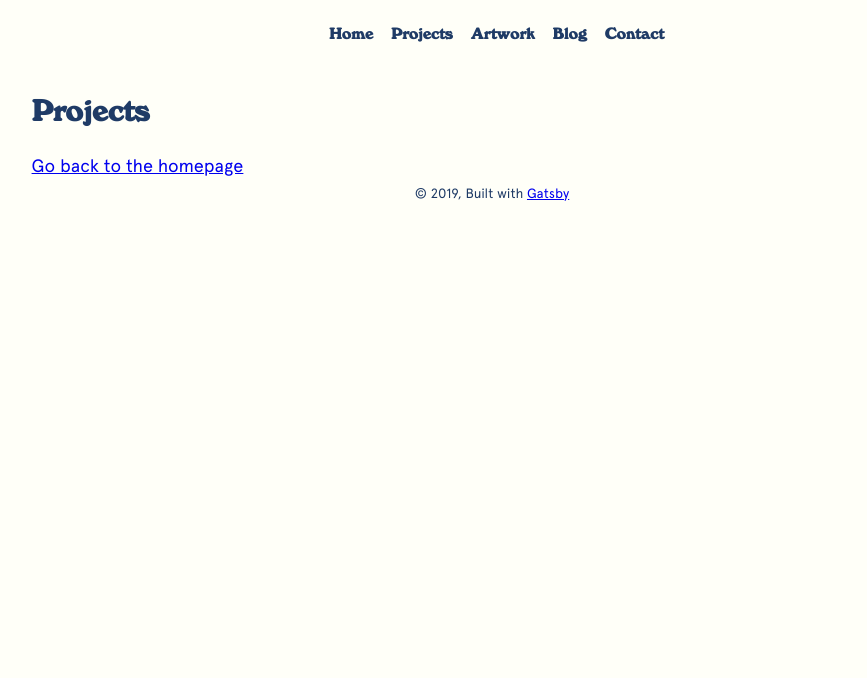
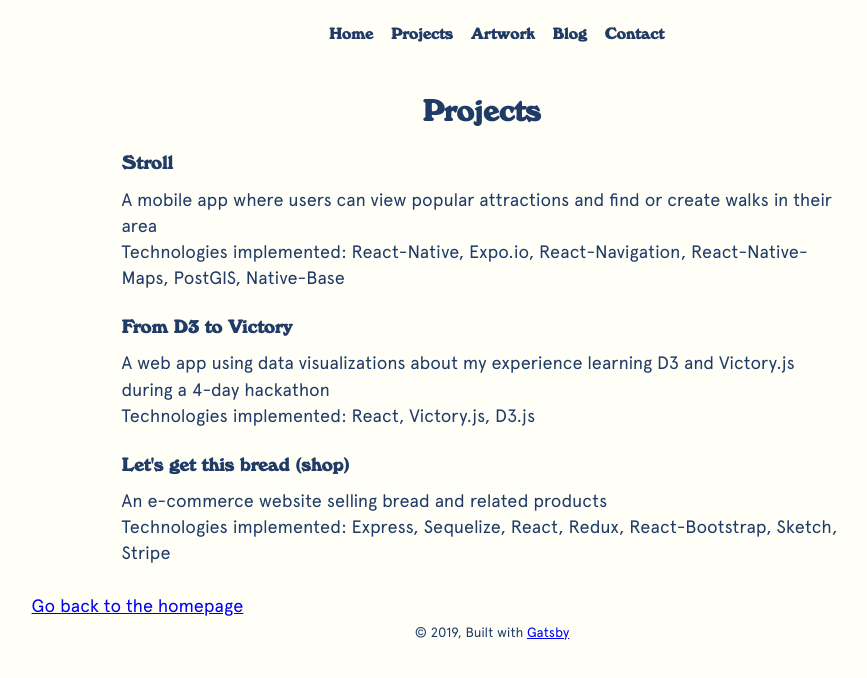
Before and after one commit to michelle-hoang/gatsby-site, a Gatsby site: page /projects in a window 1280 px wide. Shown: the whole page, without its empty margins (148-1015 px from the left). Built offline with nearby package versions, Linux system fonts and the light colour scheme; Gatsby itself is replaced by a stand-in of ours.

Commit message:
updated browser formatting

```diff
--- a/src/components/about.js
+++ b/src/components/about.js
@@ -4,9 +4,6 @@ import Image from "./image"
 export const About = () => {
   return (
     <div>
-      <div>
-        <h3>About Me</h3>
-      </div>
       <div className="about">
         <div
           className="pic"
@@ -16,6 +13,7 @@ export const About = () => {
             marginBottom: `1.45rem`,
           }}
         >
+          <h3 style={{ textAlign: "center" }}>About Me</h3>
           <Image />
         </div>
         <div className="info">
--- a/src/components/layout.css
+++ b/src/components/layout.css
@@ -659,8 +659,8 @@ pre tt:after {
   .about {
     display: flex;
     flex-direction: row;
-
-    width: 50rem;
+    margin-left: 5rem;
+    width: 45rem;
   }
 
   .pic {
@@ -669,6 +669,20 @@ pre tt:after {
 
   .info {
     padding-left: 2rem;
-    width: 65%;
+    width: 60%;
+  }
+
+  .skill {
+    margin-left: 5rem;
+    width: 45rem;
+  }
+
+  .content {
+    display: flex;
+    flex-direction: column;
+    justify-content: center;
+    align-content: center;
+    width: 40rem;
+    margin-left: 5rem;
   }
 }
--- a/src/components/skills.js
+++ b/src/components/skills.js
@@ -2,7 +2,7 @@ import React from "react"
 
 export const Skills = () => {
   return (
-    <div>
+    <div className="skill">
       <h3>Technical Skills</h3>
       <div>
         <p>
--- a/src/pages/index.js
+++ b/src/pages/index.js
@@ -9,7 +9,7 @@ import SEO from "../components/seo"
 const IndexPage = () => (
   <Layout>
     <SEO title="Home" />
-    <div className="container">
+    <div>
       <div style={{ textAlign: "center" }}>
         <h2>
           Hello there, <br />
--- a/src/pages/projects.js
+++ b/src/pages/projects.js
@@ -6,9 +6,35 @@ import SEO from "../components/seo"
 
 const Projects = () => (
   <Layout>
-    <SEO title="Projects" />
-    <h2>Projects</h2>
-    <div className="container"></div>
+    <div className="content">
+      <SEO title="Projects" />
+      <h2 style={{ textAlign: "center" }}>Projects</h2>
+      <div>
+        <h4>Stroll</h4>
+        <p>
+          A mobile app where users can view popular attractions and find or
+          create walks in their area <br />
+          Technologies implemented: React-Native, Expo.io, React-Navigation,
+          React-Native-Maps, PostGIS, Native-Base
+        </p>
+      </div>
+      <div>
+        <h4>From D3 to Victory</h4>
+        <p>
+          A web app using data visualizations about my experience learning D3
+          and Victory.js during a 4-day hackathon <br />
+          Technologies implemented: React, Victory.js, D3.js
+        </p>
+      </div>
+      <div>
+        <h4>Let's get this bread (shop)</h4>
+        <p>
+          An e-commerce website selling bread and related products <br />
+          Technologies implemented: Express, Sequelize, React, Redux,
+          React-Bootstrap, Sketch, Stripe
+        </p>
+      </div>
+    </div>
     <Link to="/">Go back to the homepage</Link>
   </Layout>
 )
```
